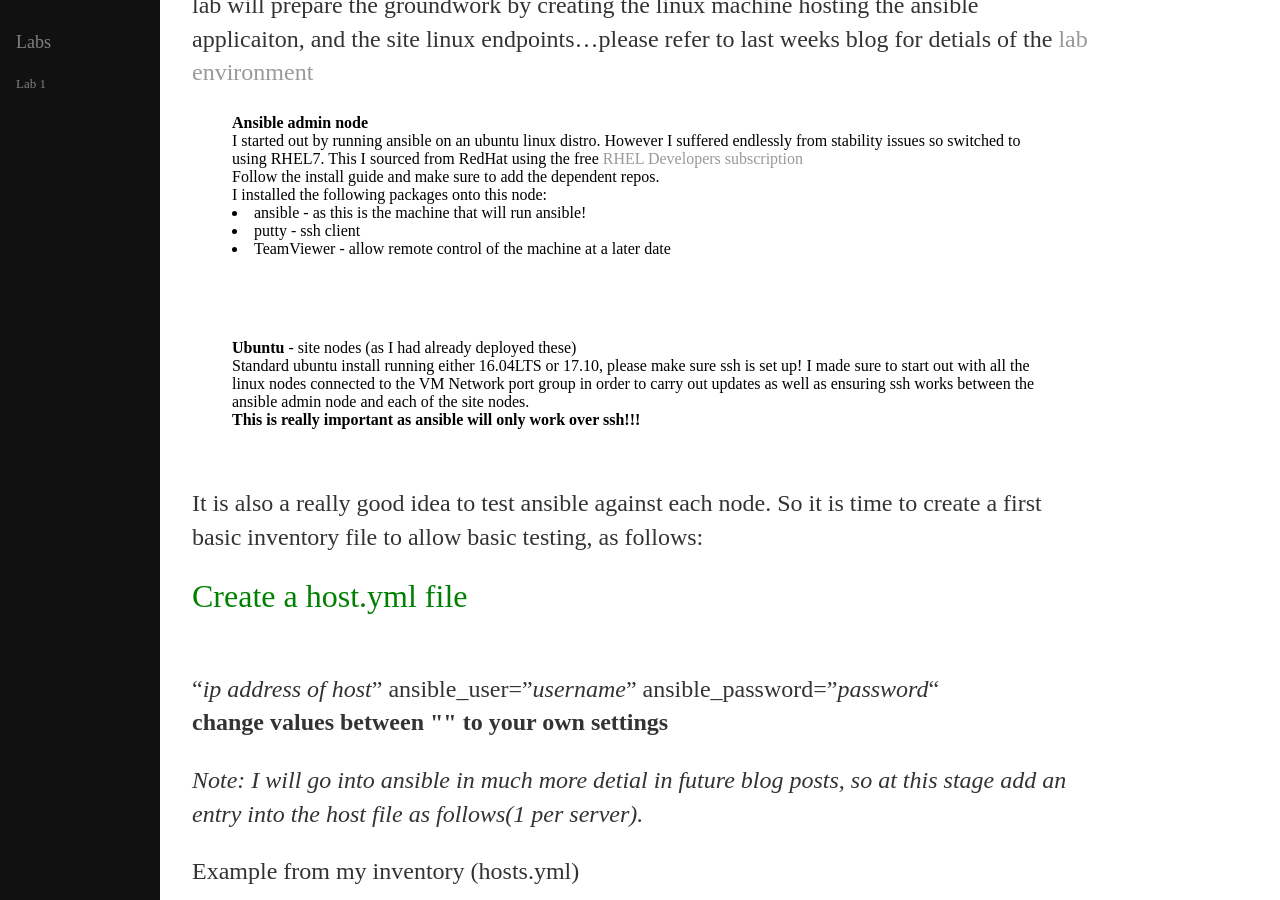
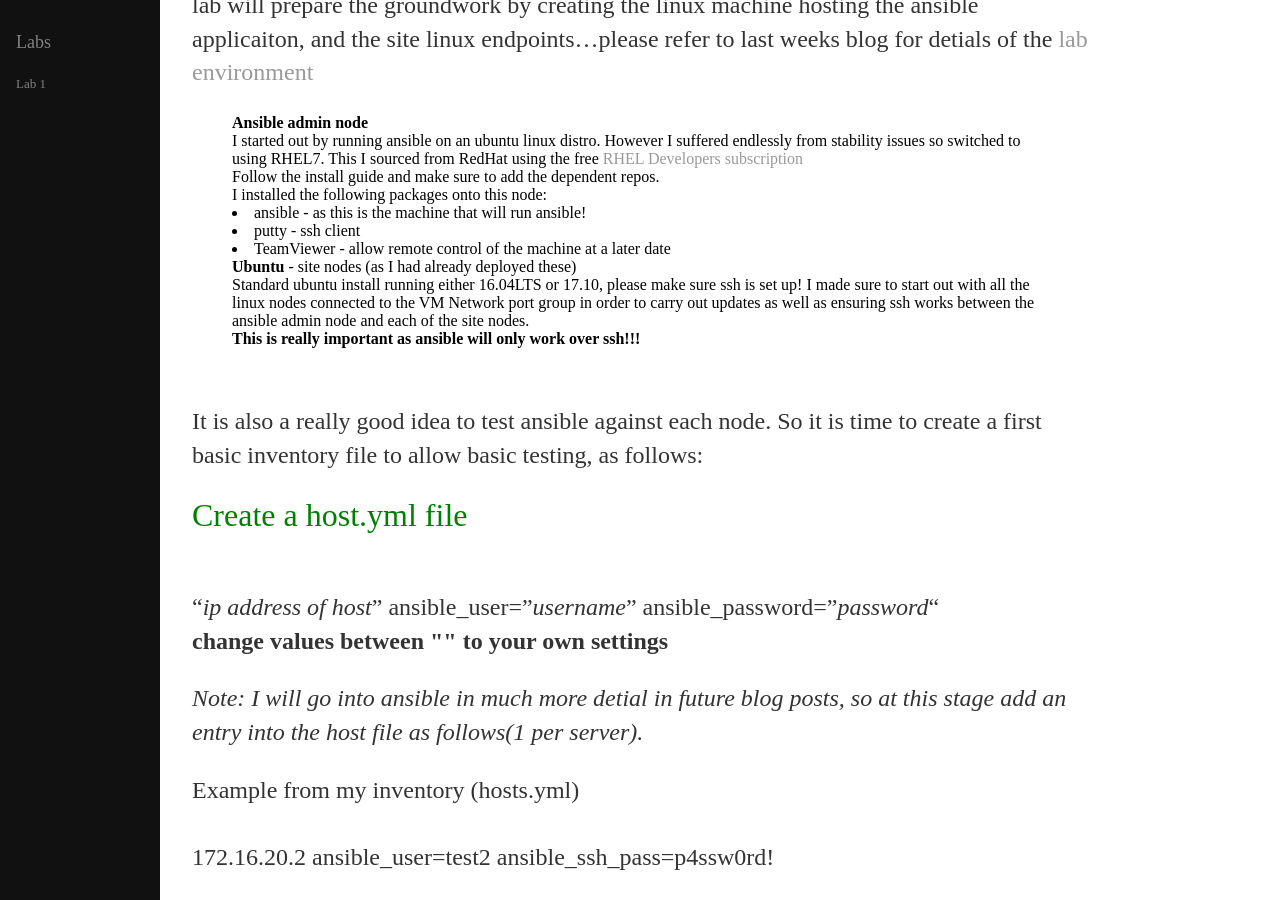
Before and after one commit to craigeowen/craigeowen.github.io, a Jekyll site: the page built from _posts/2018-04-13-Linux-Endpoint-Setup.md, in a window 1280 px wide and 900 px high, scrolled down 333 px. Built offline with Jekyll 4.4.1, drawn with Linux system fonts in a browser that asks for light colours; our own code applies the rules of GitHub Pages for plain Markdown files.

Commit message:
Update 2018-04-13-Linux-Endpoint-Setup.md

```diff
--- a/_posts/2018-04-13-Linux-Endpoint-Setup.md
+++ b/_posts/2018-04-13-Linux-Endpoint-Setup.md
@@ -17,9 +17,7 @@ easy to spin up end nodes as test targets. So this lab will prepare the groundwo
    <li>putty - ssh client</li>
    <li>TeamViewer - allow remote control of the machine at a later date</li>
    </font>
-</blockquote>
-<br>
-<blockquote>
+
    <b>Ubuntu</b> - site nodes (as I had already deployed these)<br>
    Standard ubuntu install running either 16.04LTS or 17.10, please make sure ssh is set up!
 
```
